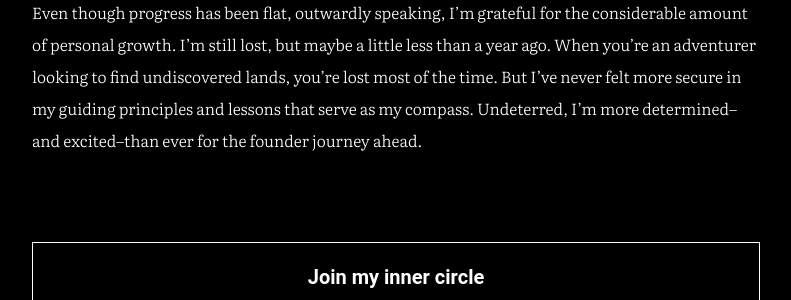
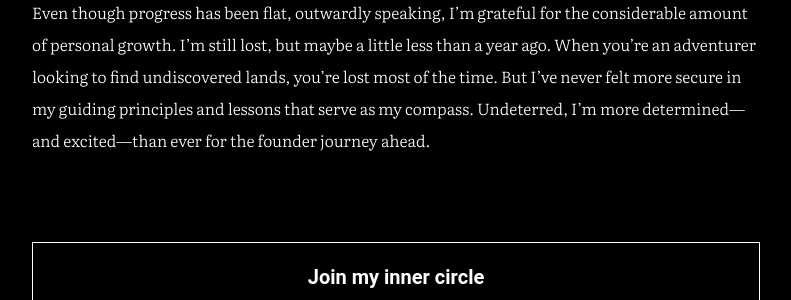
Before and after one commit to hardik-vala/hardik-vala, a Jekyll site: the page built from _posts/2024-10-22-still-lost-one-year-after-my-startup-failed.md, in a window 1280 px wide and 900 px high, scrolled down 3513 px. Shown: the part 350-650 px from the top of the window, without its empty margins (244-1035 px from the left). Built offline with Jekyll 4.4.1, drawn with Linux system fonts in a browser that asks for light colours; some of the changed text lies outside the part shown.

Commit message:
Fix hyphenation.

```diff
--- a/_posts/2024-10-22-still-lost-one-year-after-my-startup-failed.md
+++ b/_posts/2024-10-22-still-lost-one-year-after-my-startup-failed.md
@@ -10,7 +10,7 @@ draft: true
 
 It's been almost a full lap around the sun since my last startup capsized (you can read about that story [here](https://hardikvala.com/2024/07/08/my-first-startup-the-post-mortem.html)). I know it's trite to say, but man, time flew by fast. During this period, I've been toiling away in a corner of San Francisco's startup scene, plotting my revenge company. I wish I could say I'm close to redemption, but the truth is, my repeated attempts at building a new company have been met with failure.
 
-I recently took a trip abroad and was forced to unplug from the grind. I'm back in San Francisco and I'm using my post-vacation clarity to reflect on the last year's worth of experiences. Even though I suffered a drought in professional success, it was a year full of experimentation--you can bet with loads of earned lessons. And I was also lucky enough to claim some wins in other areas of my life.
+I recently took a trip abroad and was forced to unplug from the grind. I'm back in San Francisco and I'm using my post-vacation clarity to reflect on the last year's worth of experiences. Even though I suffered a drought in professional success, it was a year full of experimentation---you can bet with loads of earned lessons. And I was also lucky enough to claim some wins in other areas of my life.
 
 ## Learnings
 
@@ -36,4 +36,4 @@ The things I've done since I shutdown my last startup have been...varied. I've i
 
 ## Conclusion
 
-Even though progress has been flat, outwardly speaking, I'm grateful for the considerable amount of personal growth. I'm still lost, but maybe a little less than a year ago. When you're an adventurer looking to find undiscovered lands, you're lost most of the time. But I've never felt more secure in my guiding principles and lessons that serve as my compass. Undeterred, I'm more determined--and excited--than ever for the founder journey ahead.
+Even though progress has been flat, outwardly speaking, I'm grateful for the considerable amount of personal growth. I'm still lost, but maybe a little less than a year ago. When you're an adventurer looking to find undiscovered lands, you're lost most of the time. But I've never felt more secure in my guiding principles and lessons that serve as my compass. Undeterred, I'm more determined---and excited---than ever for the founder journey ahead.
```
